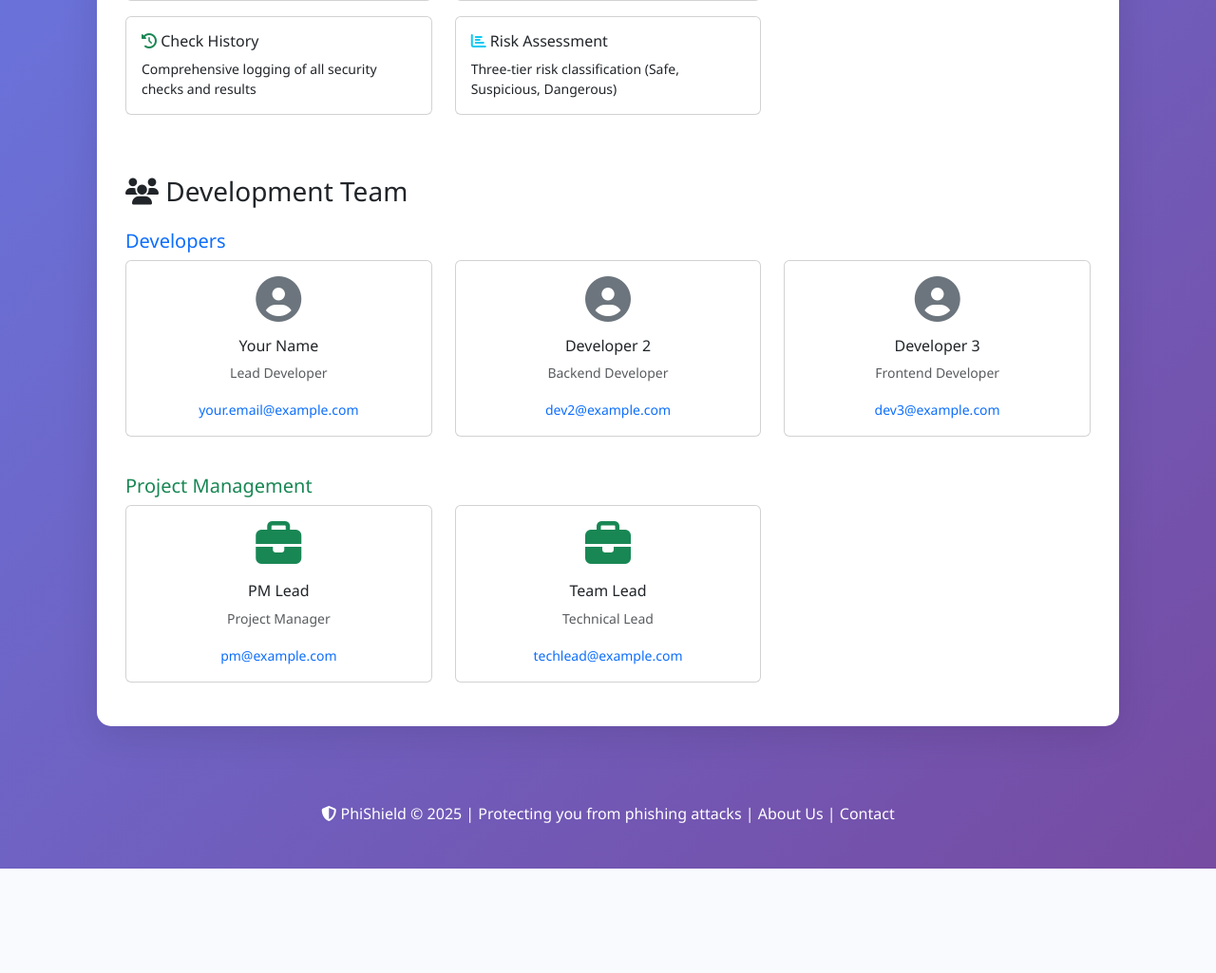
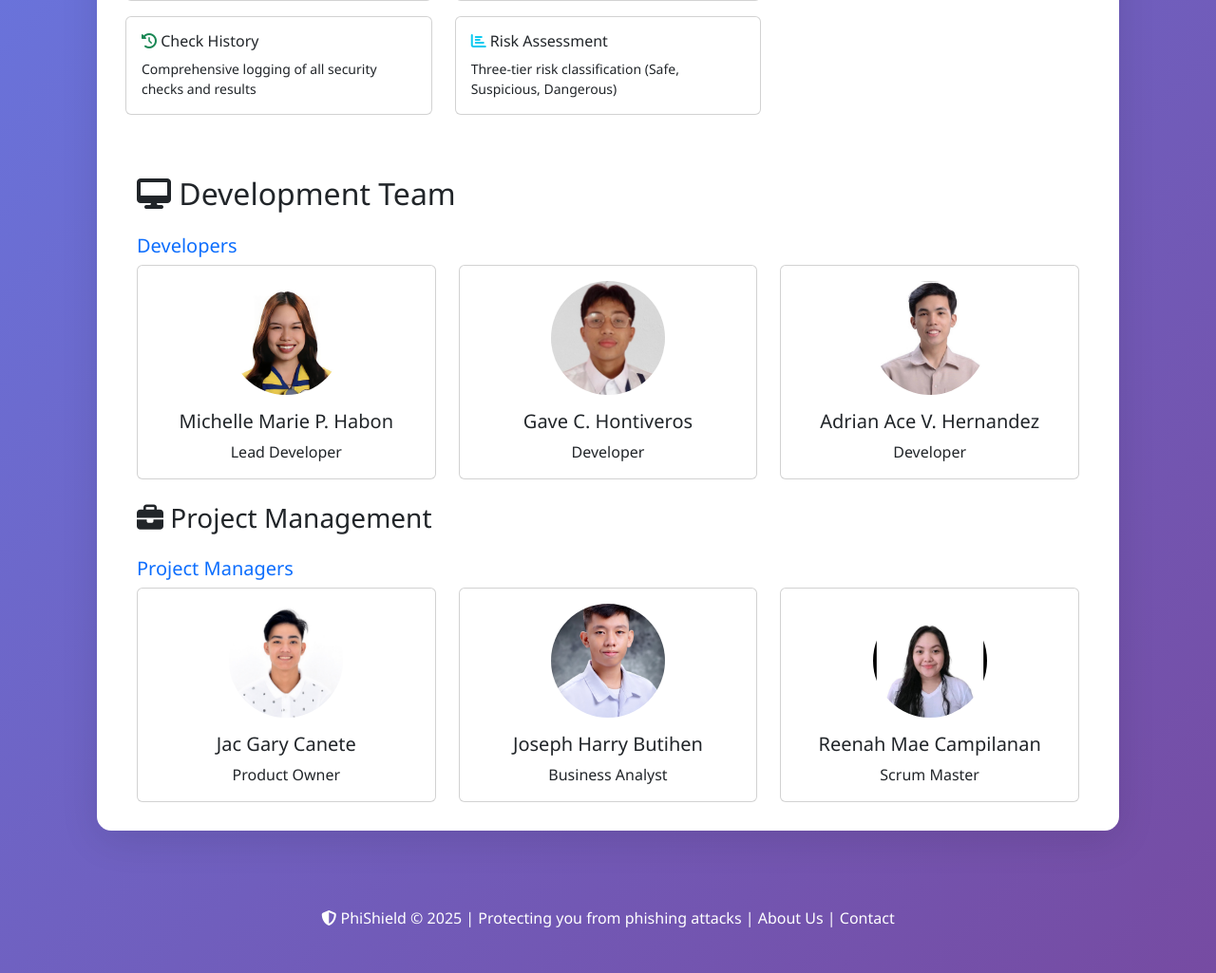
Before and after one commit to chimmymikel/PhiShield, a Django app: page /about/ in a window 1280 px wide. Shown: the part 653-1678 px from the top of the page at 95% size. Before the commit the page ends 1568 px from the top, so only its background shows below. Run offline with Django 5.2, Linux system fonts and the light colour scheme; some libraries are stand-ins or nearby versions.

Commit message:
Add updated About Us section

```diff
--- a/phishield/templates/phishield/about_us.html
+++ b/phishield/templates/phishield/about_us.html
@@ -1,4 +1,5 @@
 {% extends 'phishield/base.html' %}
+{% load static %}
 {% block title %}About Us - PhiShield{% endblock %}
 
 {% block content %}
@@ -88,47 +89,84 @@
     </div>
 
     <!-- Development Team Section -->
-    <div class="row mt-5">
-        <div class="col-12">
-            <h3><i class="fas fa-users"></i> Development Team</h3>
+    <section class="team-section mt-5">
+        <div class="container">
+            <h2 class="section-title"><i class="fas fa-desktop"></i> Development Team</h2>
 
-            <h5 class="mt-4 text-primary">Developers</h5>
-            <div class="row">
-                {% for dev in developers %}
-                <div class="col-md-4 mb-3">
-                    <div class="card h-100">
-                        <div class="card-body text-center">
-                            <div class="mb-3">
-                                <i class="fas fa-user-circle fa-3x text-secondary"></i>
+            <!-- Developers -->
+            <div class="col-md-12">
+                <h5 class="mt-4 text-primary">Developers</h5>
+                <div class="row">
+                    <div class="col-md-4">
+                        <div class="card">
+                            <div class="card-body text-center">
+                                <img src="{% static 'phishield/images/habon.png' %}" alt="Michelle Marie P. Habon" class="img-fluid rounded-circle mb-3" style="width: 120px; height: 120px; object-fit: cover;">
+                                <h5 class="card-title">Michelle Marie P. Habon</h5>
+                                <p class="card-text">Lead Developer</p>
                             </div>
-                            <h6 class="card-title">{{ dev.name }}</h6>
-                            <p class="card-text text-muted small">{{ dev.role }}</p>
-                            <small class="text-primary">{{ dev.email }}</small>
+                        </div>
+                    </div>
+
+                    <div class="col-md-4">
+                        <div class="card">
+                            <div class="card-body text-center">
+                                <img src="{% static 'phishield/images/hontiveros.png' %}" alt="Gave C. Hontiveros" class="img-fluid rounded-circle mb-3" style="width: 120px; height: 120px; object-fit: cover;">
+                                <h5 class="card-title">Gave C. Hontiveros</h5>
+                                <p class="card-text">Developer</p>
+                            </div>
+                        </div>
+                    </div>
+
+                    <div class="col-md-4">
+                        <div class="card">
+                            <div class="card-body text-center">
+                                <img src="{% static 'phishield/images/pfp.jpg' %}" alt="Adrian Ace V. Hernandez" class="img-fluid rounded-circle mb-3" style="width: 120px; height: 120px; object-fit: cover;">
+                                <h5 class="card-title">Adrian Ace V. Hernandez</h5>
+                                <p class="card-text">Developer</p>
+                            </div>
                         </div>
                     </div>
                 </div>
-                {% endfor %}
             </div>
 
-            <h5 class="mt-4 text-success">Project Management</h5>
-            <div class="row">
-                {% for pm in project_management %}
-                <div class="col-md-4 mb-3">
-                    <div class="card h-100">
-                        <div class="card-body text-center">
-                            <div class="mb-3">
-                                <i class="fas fa-briefcase fa-3x text-success"></i>
+            <!-- Project Management -->
+            <div class="col-md-12 mt-4">
+                <h3><i class="fas fa-briefcase"></i> Project Management</h3>
+                <h5 class="mt-4 text-primary">Project Managers</h5>
+                <div class="row">
+                    <div class="col-md-4">
+                        <div class="card">
+                            <div class="card-body text-center">
+                                <img src="{% static 'phishield/images/canete.png' %}" alt="Jac Gary Canete" class="img-fluid rounded-circle mb-3" style="width: 120px; height: 120px; object-fit: cover;">
+                                <h5 class="card-title">Jac Gary Canete</h5>
+                                <p class="card-text">Product Owner</p>
                             </div>
-                            <h6 class="card-title">{{ pm.name }}</h6>
-                            <p class="card-text text-muted small">{{ pm.role }}</p>
-                            <small class="text-primary">{{ pm.email }}</small>
+                        </div>
+                    </div>
+
+                    <div class="col-md-4">
+                        <div class="card">
+                            <div class="card-body text-center">
+                                <img src="{% static 'phishield/images/butihen.png' %}" alt="Joseph Harry Butihen" class="img-fluid rounded-circle mb-3" style="width: 120px; height: 120px; object-fit: cover;">
+                                <h5 class="card-title">Joseph Harry Butihen</h5>
+                                <p class="card-text">Business Analyst</p>
+                            </div>
+                        </div>
+                    </div>
+
+                    <div class="col-md-4">
+                        <div class="card">
+                            <div class="card-body text-center">
+                                <img src="{% static 'phishield/images/campilanan.jpg' %}" alt="Reenah Mae Campilanan" class="img-fluid rounded-circle mb-3" style="width: 120px; height: 120px; object-fit: cover;">
+                                <h5 class="card-title">Reenah Mae Campilanan</h5>
+                                <p class="card-text">Scrum Master</p>
+                            </div>
                         </div>
                     </div>
                 </div>
-                {% endfor %}
             </div>
         </div>
-    </div>
+    </section>
 
     <div class="alert alert-info mt-4">
         <i class="fas fa-lightbulb"></i>
```
Also changed, not shown: phishield/static/phishield/images/butihen.png (added), phishield/static/phishield/images/campilanan.jpg (added), phishield/static/phishield/images/canete.png (added), phishield/static/phishield/images/habon.png (added), phishield/static/phishield/images/hontiveros.png (added), phishield/static/phishield/images/pfp.jpg (added), 2 other files.
